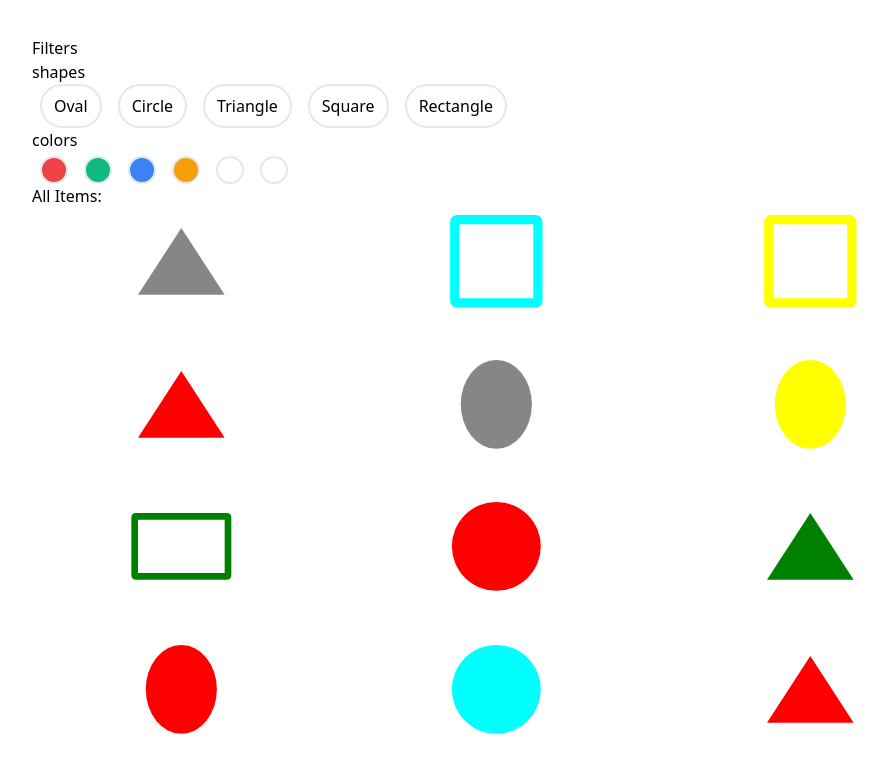
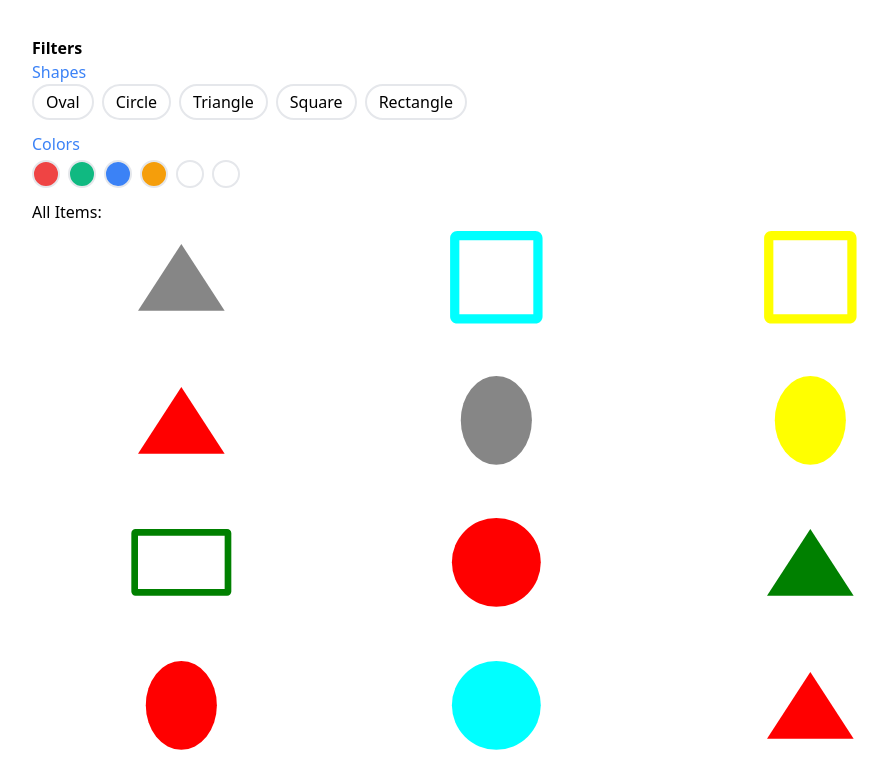
Before and after one commit to Teslim-bot/estate-intel-assessment, a Nuxt app: page / in a window 1280 px wide. Shown: the top 784 px of the page, without its empty margins (144-1032 px from the left). Built offline with nearby package versions, Linux system fonts and the light colour scheme.

Commit message:
Adds taiwind style

```diff
--- a/components/gridSelectors.vue
+++ b/components/gridSelectors.vue
@@ -1,7 +1,7 @@
 <template>
   <div>
-    <h2>Filters</h2>
-    <h3>shapes</h3>
+    <h1 class="tw-font-bold">Filters</h1>
+    <h3 class="tw-text-blue-500">Shapes</h3>
     <div>
       <button
         type="button"
@@ -10,14 +10,16 @@
         :value="shape"
         @click="selectShape(shape)"
         :class="[
-          isSelectedShape(shape) ? 'tw-bg-blue-100 tw-border-blue-300' : 'tw-bg-neutral-300',
-          'tw-rounded-full tw-py-2 tw-px-3 tw-mx-2 tw-border-2 tw-border-neutral-500',
+          isSelectedShape(shape)
+            ? 'tw-bg-blue-100 tw-border-blue-300'
+            : 'tw-bg-neutral-300',
+          'tw-rounded-full tw-py-1 tw-px-3 tw-mr-2 tw-mb-3 tw-border-2 tw-border-neutral-500',
         ]"
       >
         {{ humanize(shape) }}
       </button>
     </div>
-    <h3>colors</h3>
+    <h3 class="tw-text-blue-500">Colors</h3>
     <div>
       <button
         type="button"
@@ -28,7 +30,7 @@
         :class="[
           shapeColor(color),
           isSelectedColor(color) ? 'tw-border-black' : 'tw-bg-white',
-          'tw-rounded-full tw-py-3 tw-px-3 tw-mx-2 tw-border-2 ',
+          'tw-rounded-full tw-py-3 tw-px-3 tw-mr-2 tw-mb-3 tw-border-2 ',
         ]"
       />
     </div>
```
